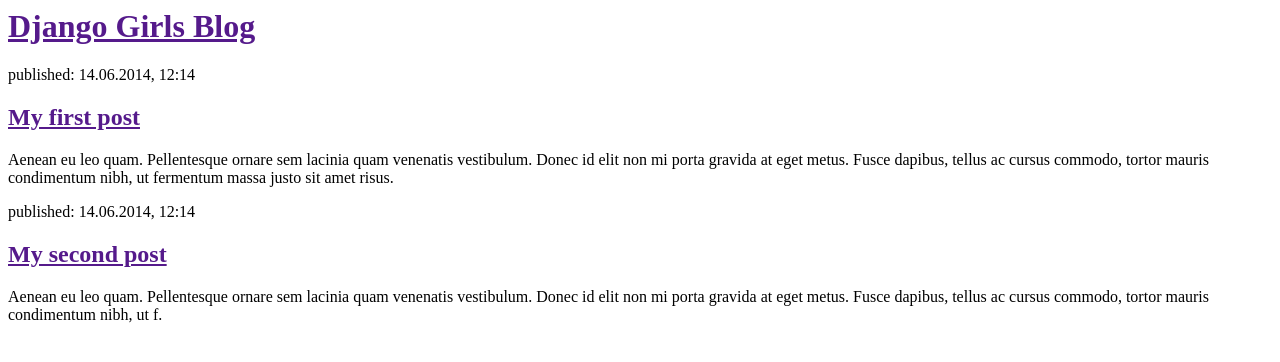
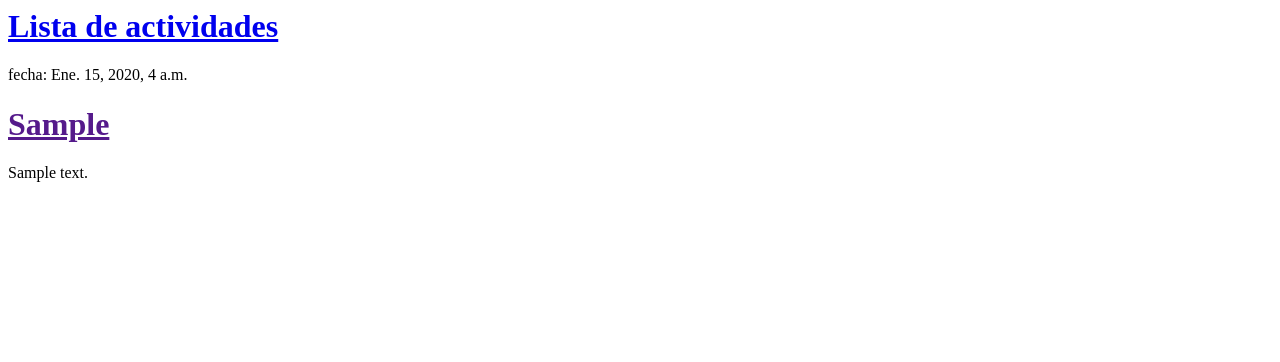
Before and after one commit to marensaju/rena, a Django app: template agenda/templates/agenda/listar_publicaciones.html in a window 1280 px wide. Shown: the top 362 px of the page. Run offline with Django 3.2, Linux system fonts and the light colour scheme; the template is opened without the code that fills it: values that come from a table or form of the project are taken from there, others are empty; tables that the repository leaves empty hold one stand-in row (values such as "Sample post").

Commit message:
Se agregaron plantillas html

```diff
--- a/agenda/templates/agenda/listar_publicaciones.html
+++ b/agenda/templates/agenda/listar_publicaciones.html
@@ -3,20 +3,16 @@
         <title>Django Girls blog</title>
     </head>
     <body>
-        <div>
-            <h1><a href="">Django Girls Blog</a></h1>
-        </div>
+      <div>
+       <h1><a href="/">Lista de actividades</a></h1>
+   </div>
 
-        <div>
-            <p>published: 14.06.2014, 12:14</p>
-            <h2><a href="">My first post</a></h2>
-            <p>Aenean eu leo quam. Pellentesque ornare sem lacinia quam venenatis vestibulum. Donec id elit non mi porta gravida at eget metus. Fusce dapibus, tellus ac cursus commodo, tortor mauris condimentum nibh, ut fermentum massa justo sit amet risus.</p>
-        </div>
-
-        <div>
-            <p>published: 14.06.2014, 12:14</p>
-            <h2><a href="">My second post</a></h2>
-            <p>Aenean eu leo quam. Pellentesque ornare sem lacinia quam venenatis vestibulum. Donec id elit non mi porta gravida at eget metus. Fusce dapibus, tellus ac cursus commodo, tortor mauris condimentum nibh, ut f.</p>
-        </div>
+   {% for post in actividades %}
+       <div>
+           <p>fecha: {{ post.fecha_actividad }}</p>
+           <h1><a href="">{{ post.actividad }}</a></h1>
+           <p>{{ post.descripcion|linebreaks }}</p>
+       </div>
+   {% endfor %}
     </body>
 </html>
--- a/agenda/views.py
+++ b/agenda/views.py
@@ -1,5 +1,9 @@
 from django.shortcuts import render
+from django.utils import timezone
+from .models import Agendar
 def listar_publicaciones(request):
-    return render (request, 'agenda/listar_publicaciones.html',{})
+    actividades = Agendar.objects.filter(fecha_actividad__lte=timezone.now()).order_by('fecha_actividad')
+    return render(request, 'agenda/listar_publicaciones.html', {'actividades': actividades})
+
 
 # Create your views here.
```
